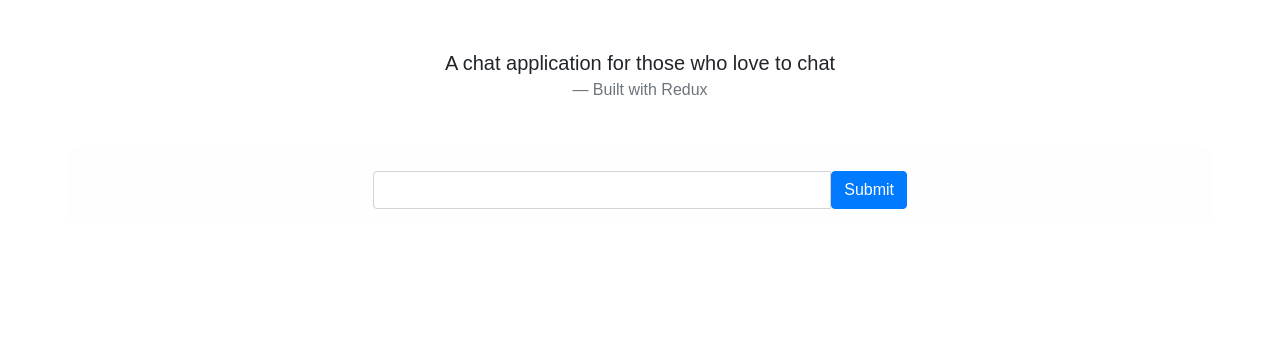
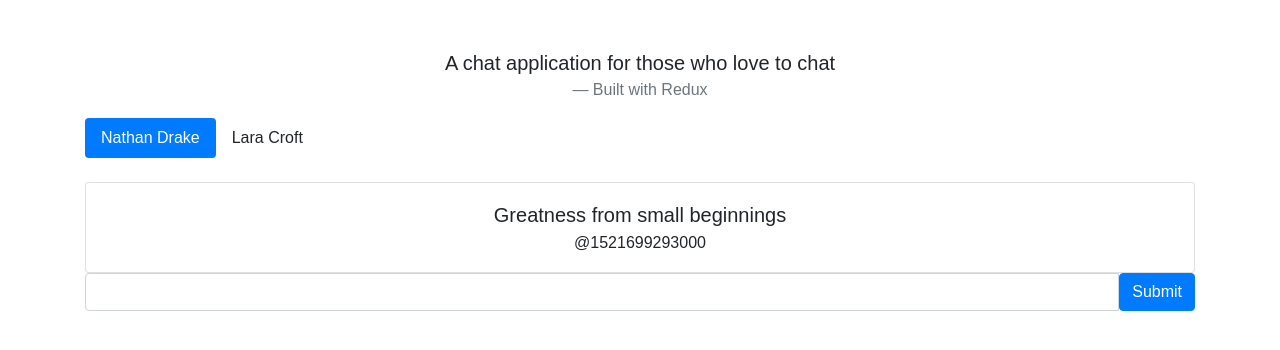
Before and after one commit to jackbabs/chat-app, a React (Create React App) app: page / in a window 1280 px wide. Shown: the top 350 px of the page. Built offline with nearby package versions, Linux system fonts and the light colour scheme.

Commit message:
application uses threads

```diff
--- a/public/index.html
+++ b/public/index.html
@@ -30,7 +30,10 @@
       <p class="mt-5 mb-0">A chat application for those who love to chat</p>
       <footer class="blockquote-footer">Built with Redux</footer>
     </blockquote>
-    <div id="root"></div>
+    <div class="container">
+      <div id="root"></div>
+    </div>
+
     <!--
       This HTML file is a template.
       If you open it directly in the browser, you will see an empty page.
--- a/src/App.js
+++ b/src/App.js
@@ -10,8 +10,23 @@ function reducer(state, action){
         timestamp: Date.now(),
         id: uuid.v4(),
       }
+      const threadIndex = state.threads.findIndex(
+        (t) => t.id === action.threadId
+      )
+      const oldThread = state.threads[threadIndex]
+      const newThread = {
+        ...oldThread,
+        messages: oldThread.messages.concat(newMessage)
+      }
       return {
-        messages: state.messages.concat(newMessage)
+        ...state,
+        threads: [
+          ...state.threads.slice(0, threadIndex),
+          newThread,
+          ...state.threads.slice(
+            threadIndex + 1, state.threads.length
+          )
+        ]
       }
     case 'DELETE_MESSAGE':
       return {
@@ -25,7 +40,27 @@ function reducer(state, action){
 }
 
 
-const initialState = { messages: [] }
+const initialState = {
+  activeThreadId: '1-fca2',
+  threads: [
+    {
+      id: '1-fca2',
+      title: 'Nathan Drake',
+      messages: [
+        {
+          text: 'Greatness from small beginnings',
+          timestamp: Date.now(),
+          id: uuid.v4(),
+        },
+      ]
+    },
+    {
+      id: '2-be91',
+      title: 'Lara Croft',
+      messages: [],
+    }
+  ]
+}
 
 const store = createStore(reducer, initialState)
 
@@ -35,15 +70,44 @@ class App extends React.Component {
   }
 
   render(){
-    const messages = store.getState().messages
+    const state = store.getState()
+    const activeThreadId = state.activeThreadId
+    const threads = state.threads
+    const activeThread = threads.find((t) => t.id === activeThreadId)
+
+    const tabs = threads.map(t => (
+      {
+        title: t.title,
+        active: t.id === activeThreadId,
+      }
+    ))
 
     return (
-      <div className="alert alert-light container mt-5">
-        <MessageView messages={messages}/>
-        <MessageInput />
+      <div>
+        <ThreadTabs tabs={tabs}/>
+        <Thread thread={activeThread}/>
       </div>
     )
   }
+}
+
+class ThreadTabs extends React.Component {
+  render(){
+    const tabs = this.props.tabs.map((tab, index) => (
+      <div
+        key={index}
+        className="nav-item"
+      >
+        <a className={tab.active ? "nav-link active" : "nav-link"}>{tab.title}</a>
+      </div>
+    ))
+    return (
+      <div className="nav nav-pills">
+        {tabs}
+      </div>
+    )
+  }
+
 }
 
 class MessageInput extends React.Component {
@@ -68,8 +132,7 @@ class MessageInput extends React.Component {
   }
   render(){
     return (
-      <div className="row justify-content-md-center mt-2">
-        <div className="input-group col-md-6">
+        <div className="input-group">
           <input
             className="form-control"
             onChange={this.onChange}
@@ -84,12 +147,11 @@ class MessageInput extends React.Component {
             Submit
           </button>
         </div>
-      </div>
     )
   }
 }
 
-class MessageView extends React.Component {
+class Thread extends React.Component {
   handleClick = (id) => {
     store.dispatch({
       type: 'DELETE_MESSAGE',
@@ -97,24 +159,26 @@ class MessageView extends React.Component {
     })
   }
   render(){
-    const messages = this.props.messages.map((message, index) => (
-      <div className="row justify-content-md-center">
+    const messages = this.props.thread.messages.map((message, index) => (
         <div
-          className="card col-md-6"
+          className="card"
           key={index}
           onClick={() => this.handleClick(message.id)}
         >
-
             <div className="card-body">
               <h5 className="card-title">{message.text}</h5>
               <h6 className="card-subtitle">@{message.timestamp}</h6>
             </div>
         </div>
-      </div>
     ))
     return (
-      <div className="list-group">
-        {messages}
+      <div className="row justify-content-md-center mt-4">
+      <div className="col-md-12 text-center">
+        <div className="list-group">
+          {messages}
+        </div>
+        <MessageInput/>
+      </div>
       </div>
     )
   }
```
